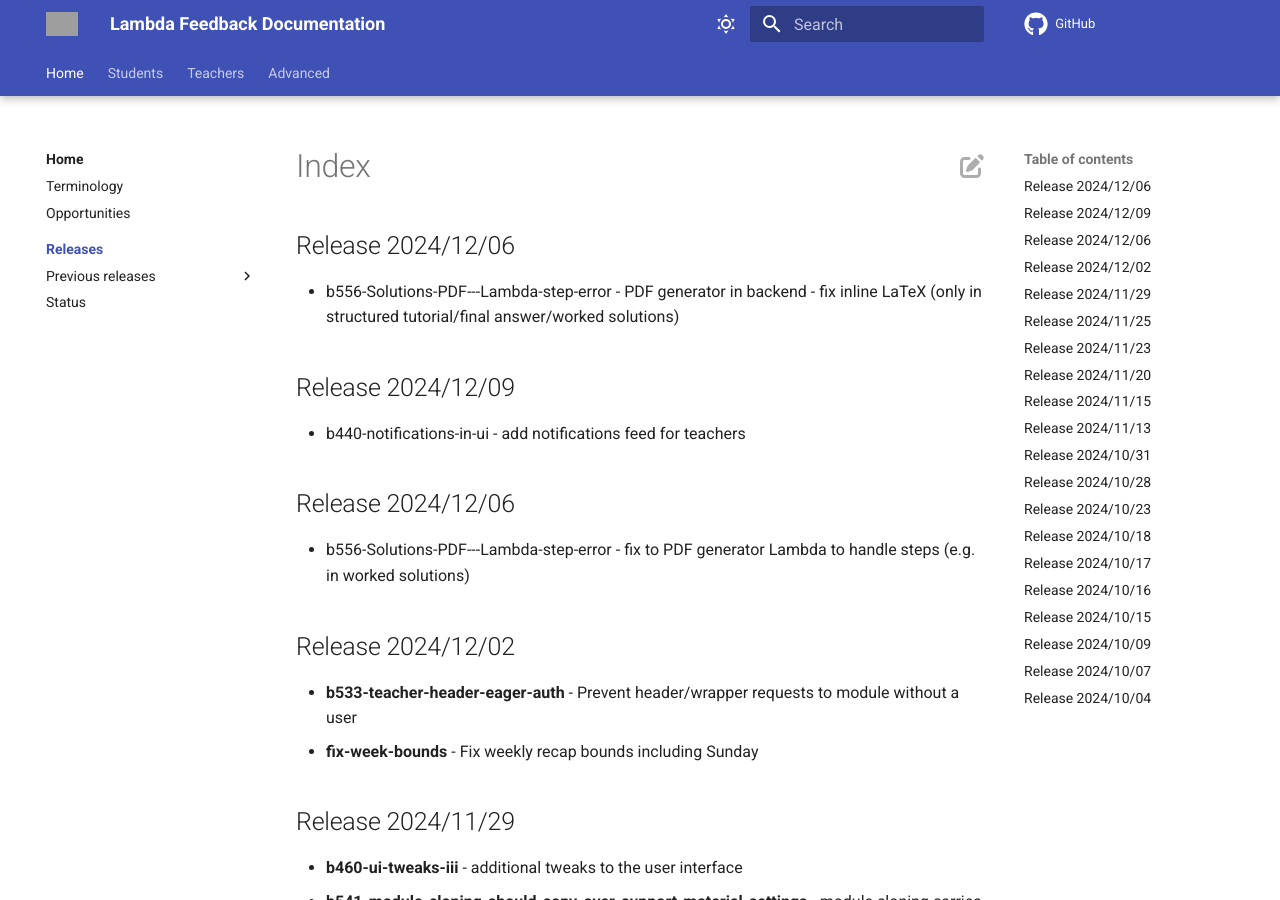
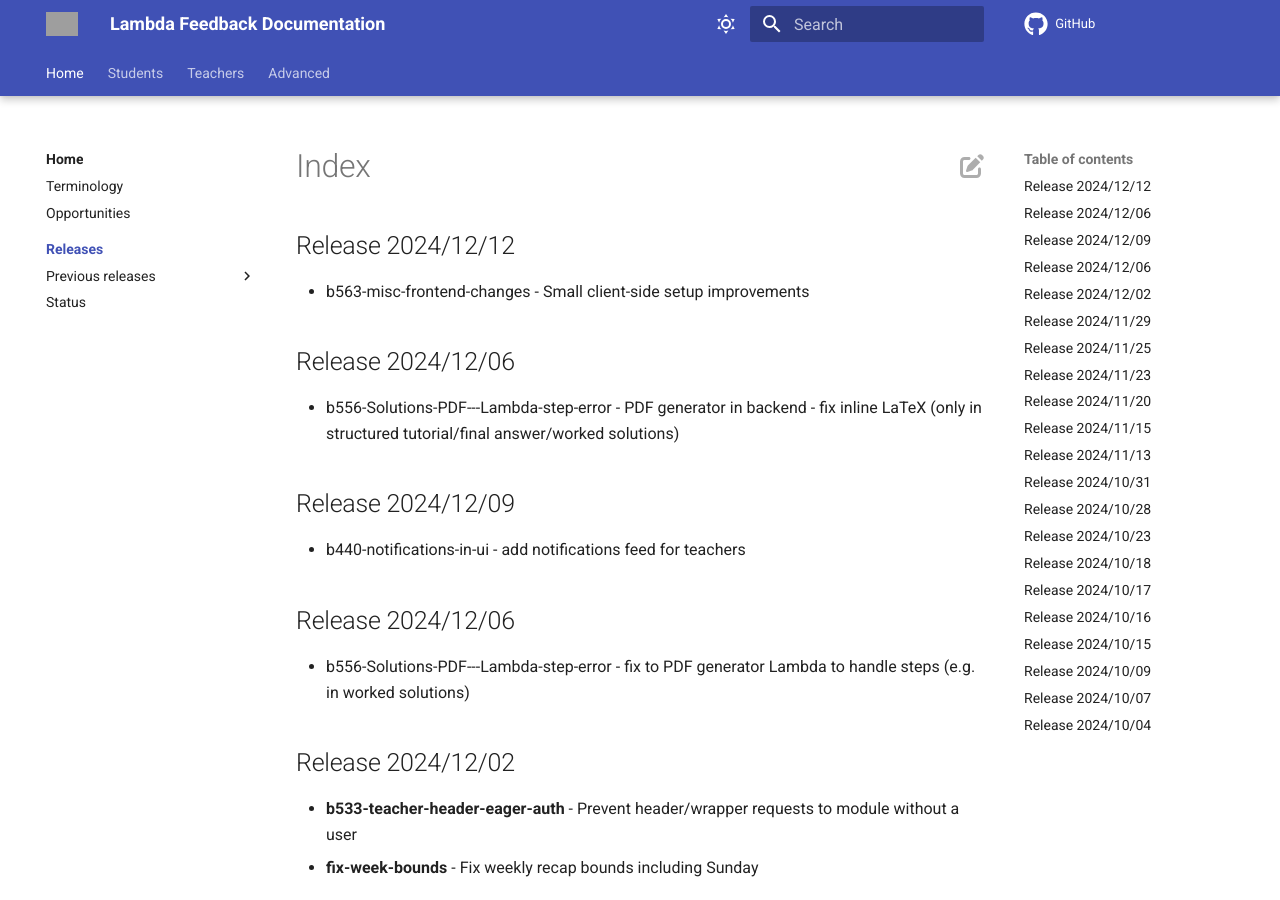
Before and after one commit to lambda-feedback/user-documentation, an MkDocs documentation site: the page built from docs/releases/index.md, in a window 1280 px wide and 900 px high. Built offline with MkDocs 1.6.1 and Material for MkDocs 9.7.7, drawn with Linux system fonts in a browser that asks for light colours; comment, search, counter and statistics services are not loaded; grey boxes are pictures that could not be loaded.

Commit message:
Update index.md

```diff
--- a/docs/releases/index.md
+++ b/docs/releases/index.md
@@ -1,3 +1,6 @@
+## Release 2024/12/12
+- b563-misc-frontend-changes - Small client-side setup improvements
+
 ## Release 2024/12/06
 - b556-Solutions-PDF---Lambda-step-error - PDF generator in backend - fix inline LaTeX (only in structured tutorial/final answer/worked solutions)
 
```
